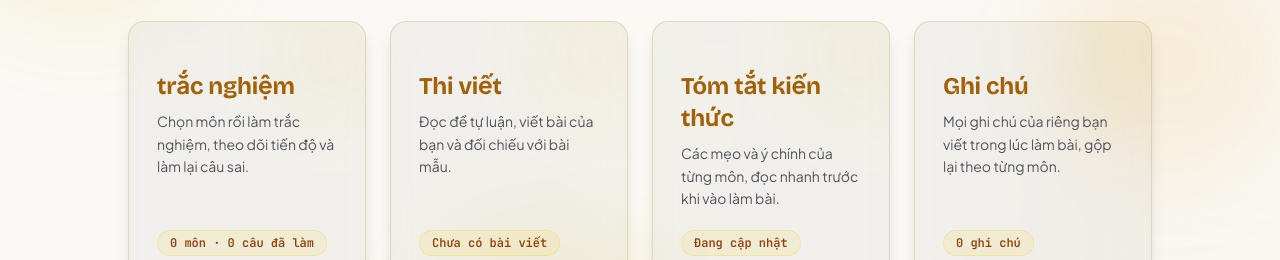
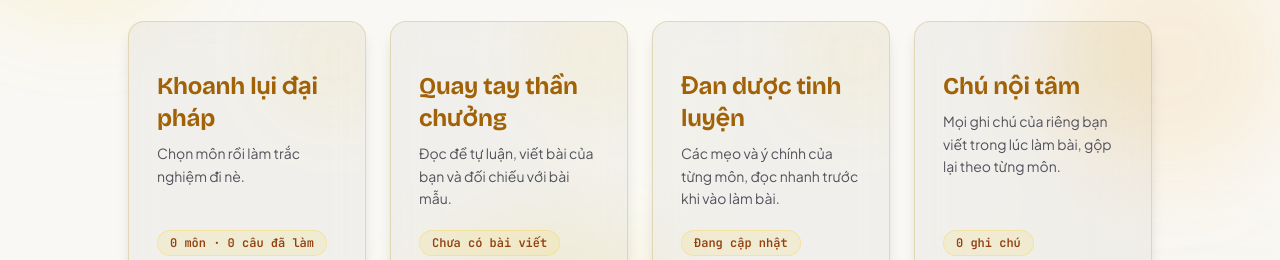
Before and after one commit to TruonTran/lean_quiz, a React (Vite) app: page / in a window 1280 px wide. Shown: the part 292-552 px from the top of the page. Built offline with nearby package versions, Linux system fonts and the light colour scheme; no server answers; the database is empty.

Commit message:
fix tí nội dung

```diff
--- a/src/pages/HomePage.tsx
+++ b/src/pages/HomePage.tsx
@@ -37,8 +37,8 @@ export default function HomePage() {
   const sections: Section[] = [
     {
       to: "/subjects",
-      title: "trắc nghiệm",
-      desc: "Chọn môn rồi làm trắc nghiệm, theo dõi tiến độ và làm lại câu sai.",
+      title: "Khoanh lụi đại pháp",
+      desc: "Chọn môn rồi làm trắc nghiệm đi nè.",
       stat: subjects
         ? `${subjects.filter((s) => hasQuiz(s.examType)).length} môn · ${answeredTotal} câu đã làm`
         : "Đang tải…",
@@ -46,14 +46,14 @@ export default function HomePage() {
     },
     {
       to: "/essays",
-      title: "Thi viết",
+      title: "Quay tay thần chưởng",
       desc: "Đọc đề tự luận, viết bài của bạn và đối chiếu với bài mẫu.",
       stat: essayTotal > 0 ? `${essayTotal} bài đã viết` : "Chưa có bài viết",
       cta: "Luyện viết",
     },
     {
       to: "/summary",
-      title: "Tóm tắt kiến thức",
+      title: "Đan dược tinh luyện",
       desc: "Các mẹo và ý chính của từng môn, đọc nhanh trước khi vào làm bài.",
       stat: !subjects
         ? "Đang tải…"
@@ -64,7 +64,7 @@ export default function HomePage() {
     },
     {
       to: "/notes",
-      title: "Ghi chú",
+      title: "Chú nội tâm",
       desc: "Mọi ghi chú của riêng bạn viết trong lúc làm bài, gộp lại theo từng môn.",
       stat: `${noteTotal} ghi chú`,
       cta: "Mở ghi chú",
```
